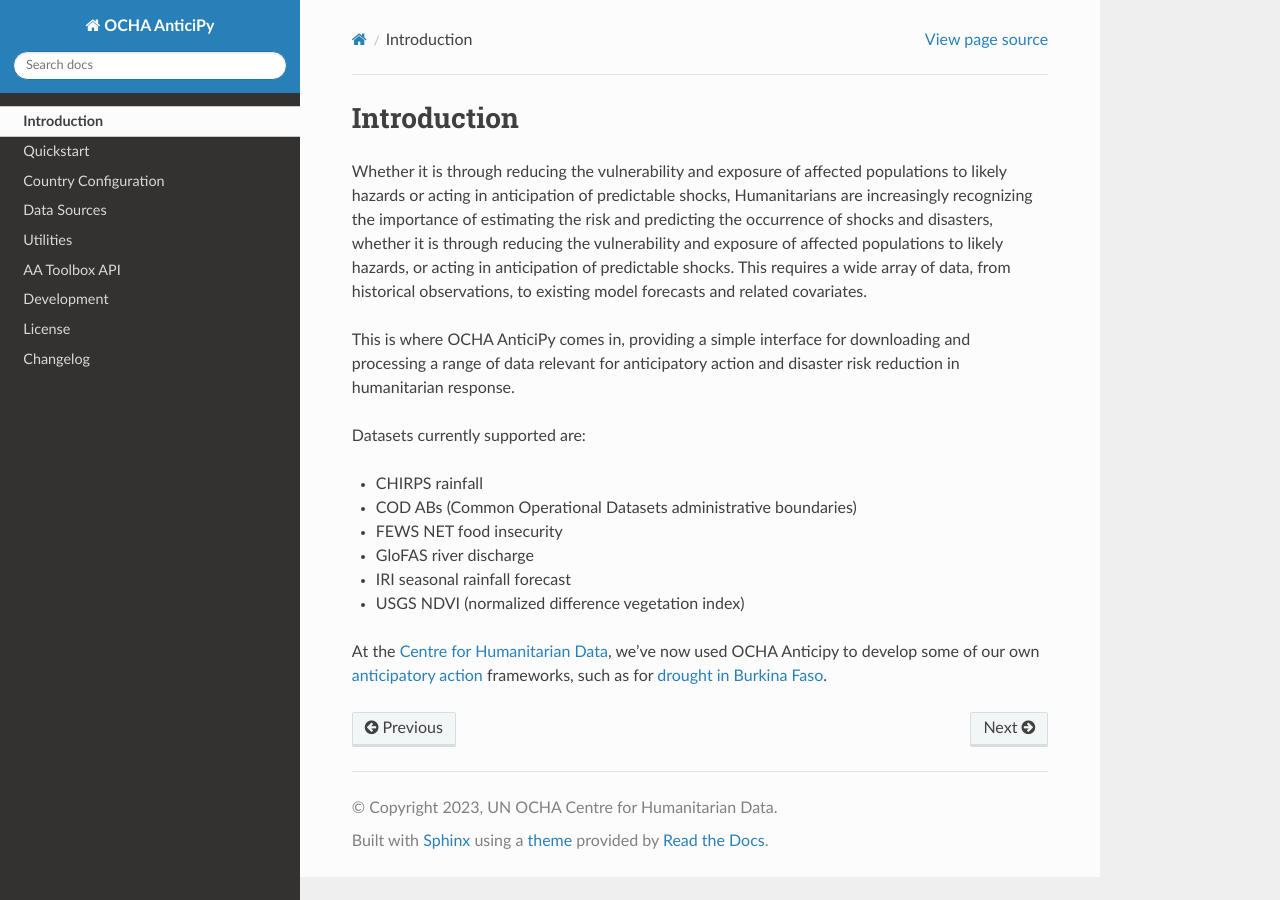
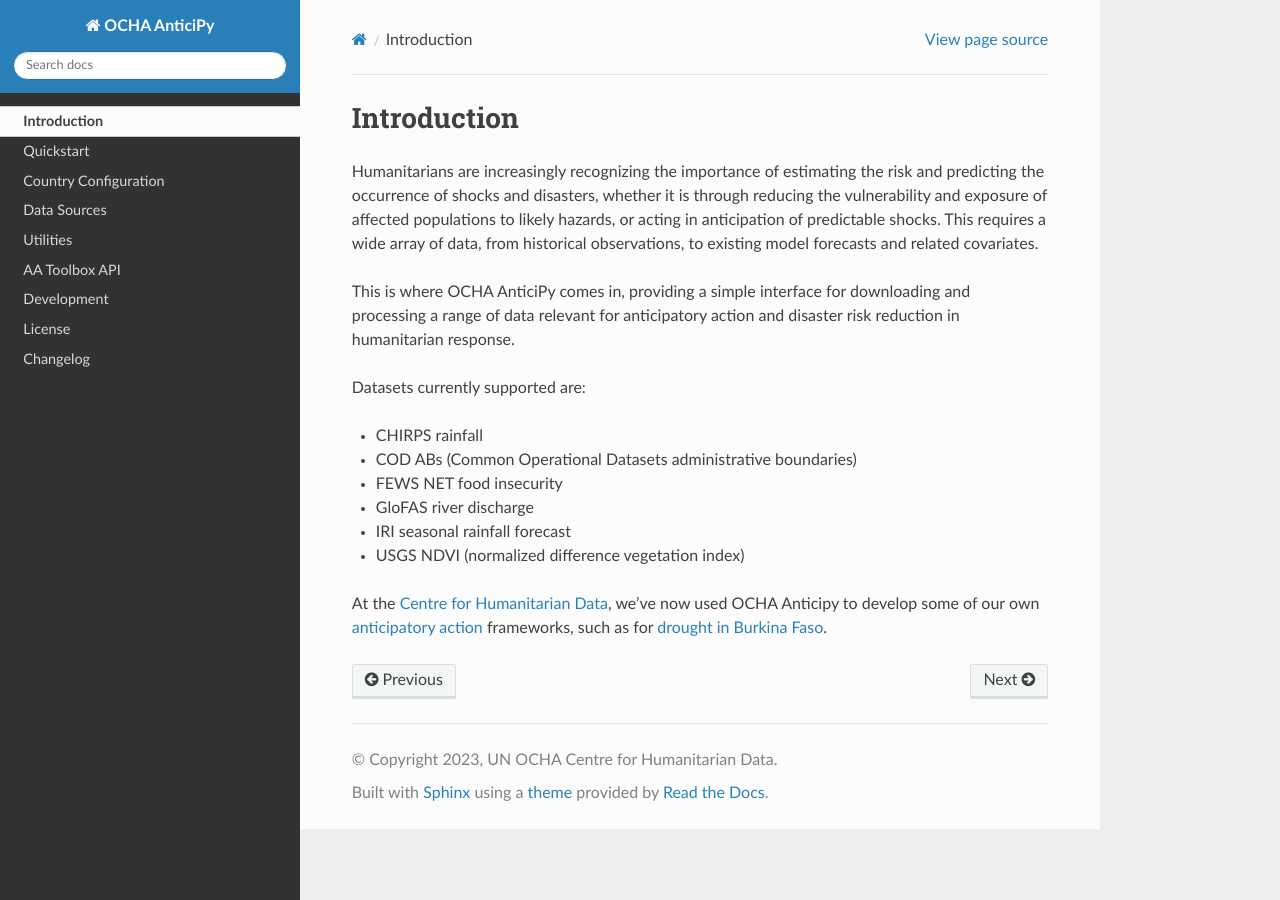
Before and after one commit to OCHA-DAP/ocha-anticipy, a Sphinx documentation site: the page built from docs/source/introduction.rst, in a window 1280 px wide. Built offline with Sphinx 7.4.7 and the Read the Docs theme 2.0.0, drawn with Linux system fonts in a browser that asks for light colours.

Commit message:
Fixed typos

```diff
--- a/docs/source/introduction.rst
+++ b/docs/source/introduction.rst
@@ -1,9 +1,6 @@
 Introduction
 ============
 
-
-Whether it is through reducing the vulnerability and exposure of affected
-populations to likely hazards or acting in anticipation of predictable shocks,
 Humanitarians are increasingly recognizing the importance of estimating the
 risk and predicting the occurrence of shocks and disasters,
 whether it is through reducing the vulnerability and exposure of affected
```
